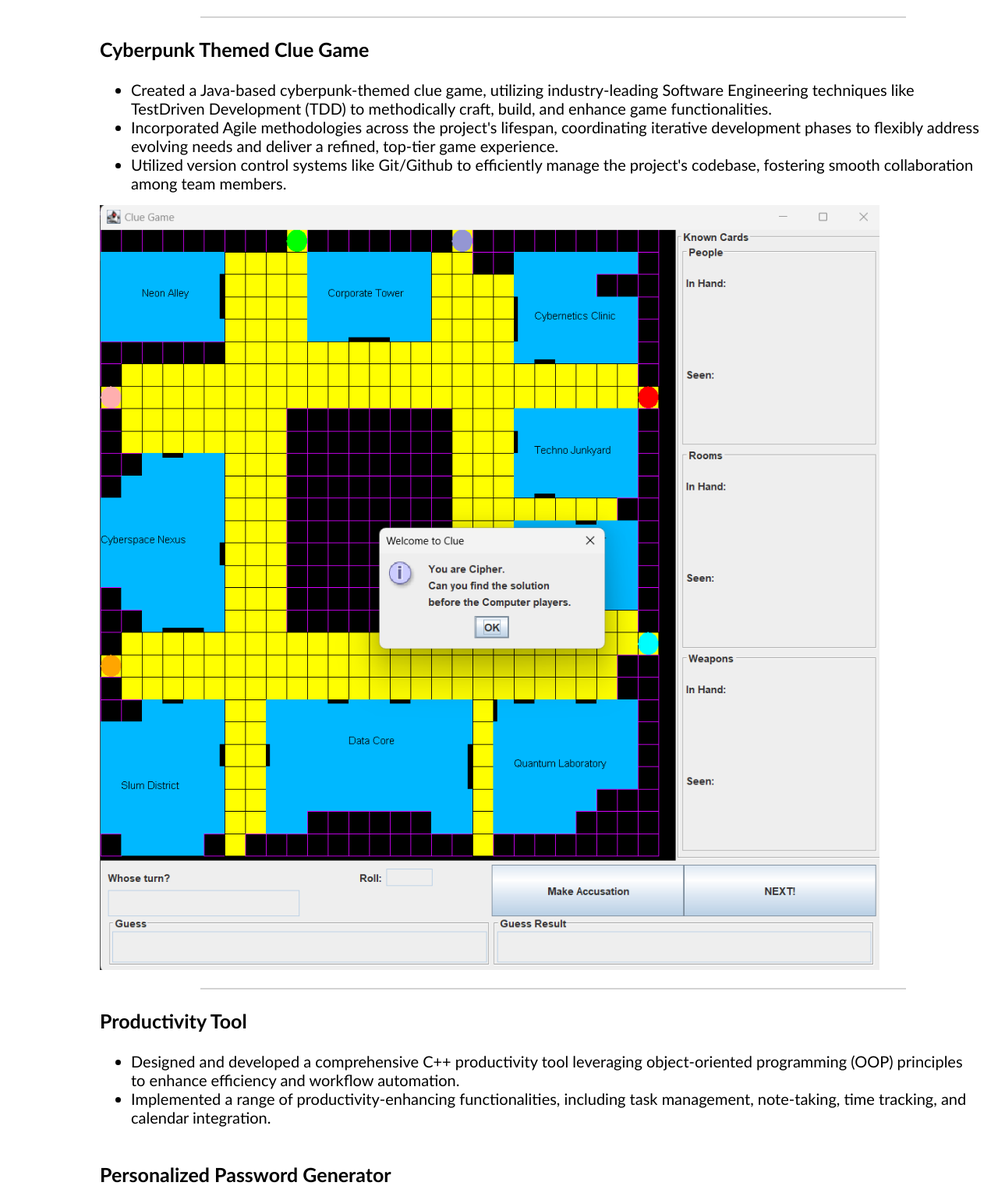
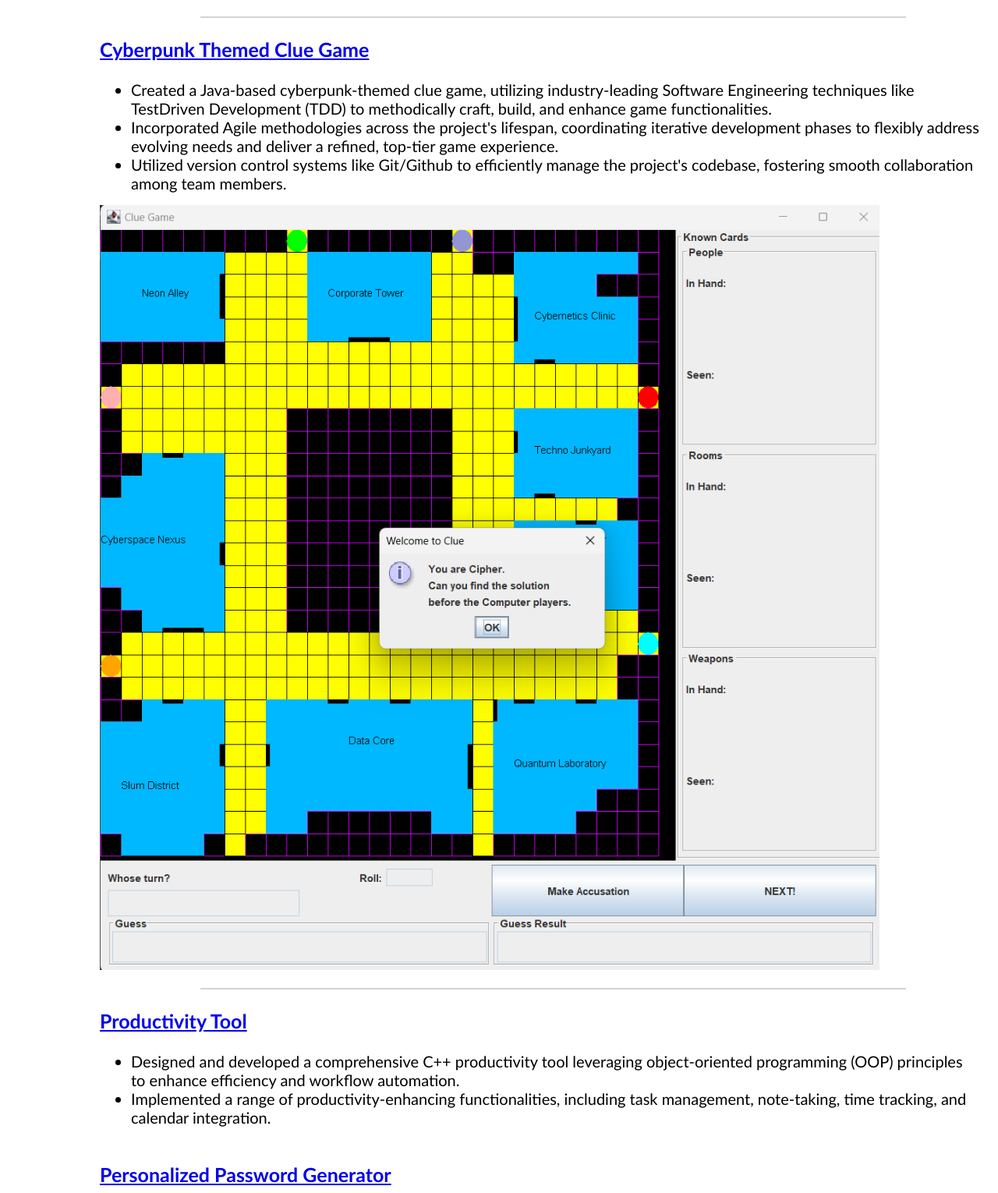
Before and after one commit to dannyn12/portfolio-website, a plain HTML site: page index.html in a window 1280 px wide. Shown: the part 2482-4012 px from the top of the page at 78% size. Drawn offline with Linux system fonts and the light colour scheme.

Commit message:
added hyperlinks to projects

```diff
--- a/index.html
+++ b/index.html
@@ -130,7 +130,9 @@
 
         <div id="projects-container" class="projects-container">
           <div class="project-card">
-            <h3>Amazon Stock Prediction with ARIMA</h3>
+            <a href="https://github.com/dannyn12/Amazon-Stock-Prediction-With-ARIMA" target="_blank">
+              <h3>Amazon Stock Prediction with ARIMA</h3>
+            </a>
             <ul>
                 <li>Developed a predictive model for Amazon stock prices using the Autoregressive Integrated Moving Average
                   (ARIMA) time series analysis.</li>
@@ -143,7 +145,9 @@
           </div>
           <hr>
           <div class="project-card">
-            <h3>Cyberpunk Themed Clue Game</h3>
+            <a href="https://github.com/dannyn12/portfolio-website" target="_blank">
+              <h3>Cyberpunk Themed Clue Game</h3>
+            </a>
             <ul>
               <li>Created a Java-based cyberpunk-themed clue game, utilizing industry-leading Software Engineering techniques like TestDriven Development (TDD) to methodically craft, build, and enhance game functionalities.</li>
               <li> Incorporated Agile methodologies across the project's lifespan, coordinating iterative development phases to flexibly address
@@ -155,7 +159,9 @@
           </div>
           <hr>
           <div class="project-card">
-            <h3>Productivity Tool</h3>
+            <a href="https://github.com/dannyn12/Productivity-Tool" target="_blank">
+              <h3>Productivity Tool</h3>
+            </a>
             <ul>
                 <li>Designed and developed a comprehensive C++ productivity tool leveraging object-oriented programming (OOP)
                   principles to enhance efficiency and workflow automation. </li>
@@ -164,7 +170,9 @@
             </ul>
           </div>
           <div class="project-card">
-            <h3>Personalized Password Generator</h3>
+            <a href="https://github.com/dannyn12/Password-Generator" target="_blank">
+              <h3>Personalized Password Generator</h3>
+            </a>
             <ul>
                 <li>Developed a personalized password generator using Python, designed to create secure and unique passwords tailored to
                   individual user preferences.</li>
```
